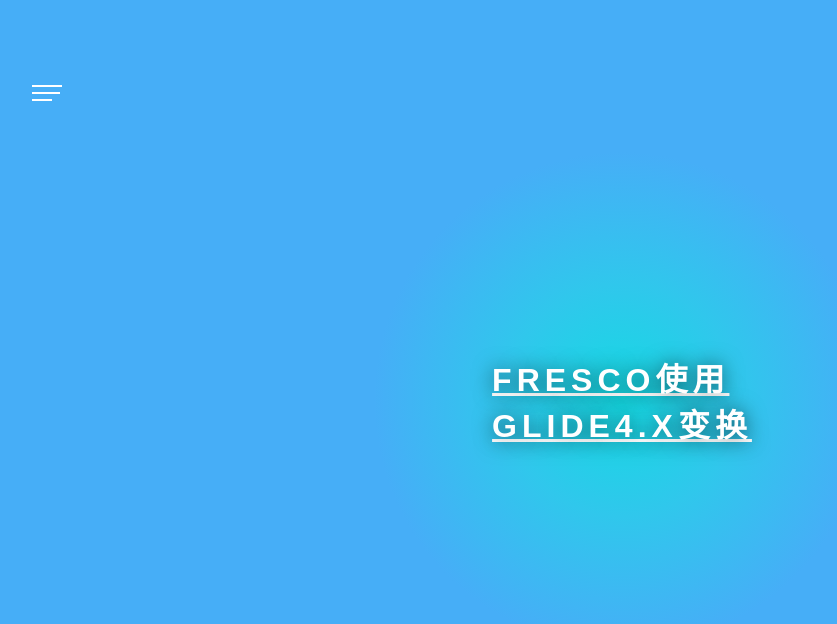
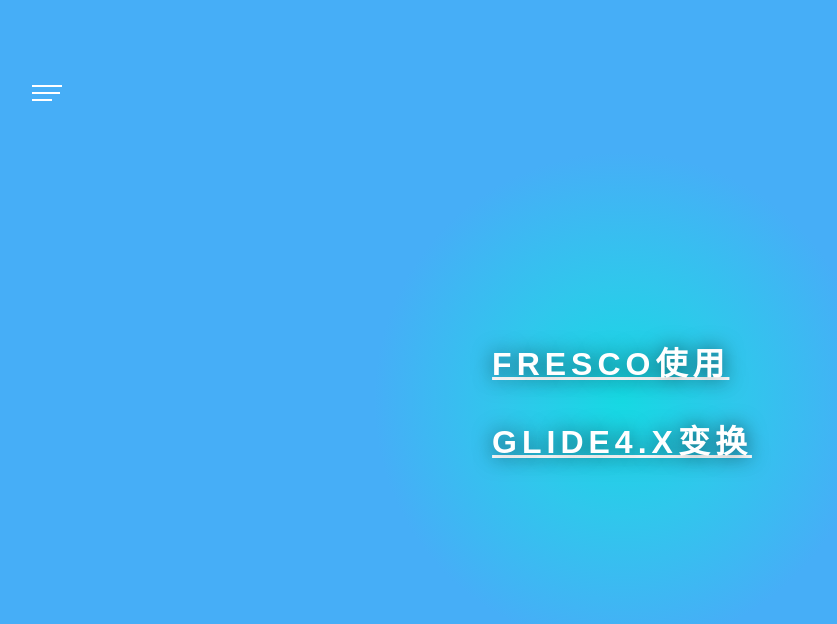
Before and after one commit to Founder005/Founder005.github.io, a plain HTML site: page index.html in a window 1280 px wide. Shown: the whole page, without its empty margins (18-855 px from the left). Drawn offline with Linux system fonts and the light colour scheme.

Commit message:
Update index.html

```diff
--- a/index.html
+++ b/index.html
@@ -25,11 +25,12 @@
 </nav>
 
 <div class="inform">
-
-      <b><a href="fresco">Fresco使用</a></b>
-	<br/>
-      <b><a href="www.baidu.com">Glide4.x变换</a></b>
-
+	<p>
+      		<b><a href="fresco">Fresco使用</a></b>
+	</p>
+	<p>
+      		<b><a href="www.baidu.com">Glide4.x变换</a></b>
+	</p>
 </div>
 
 <script  src="js/index.js"></script>
```
